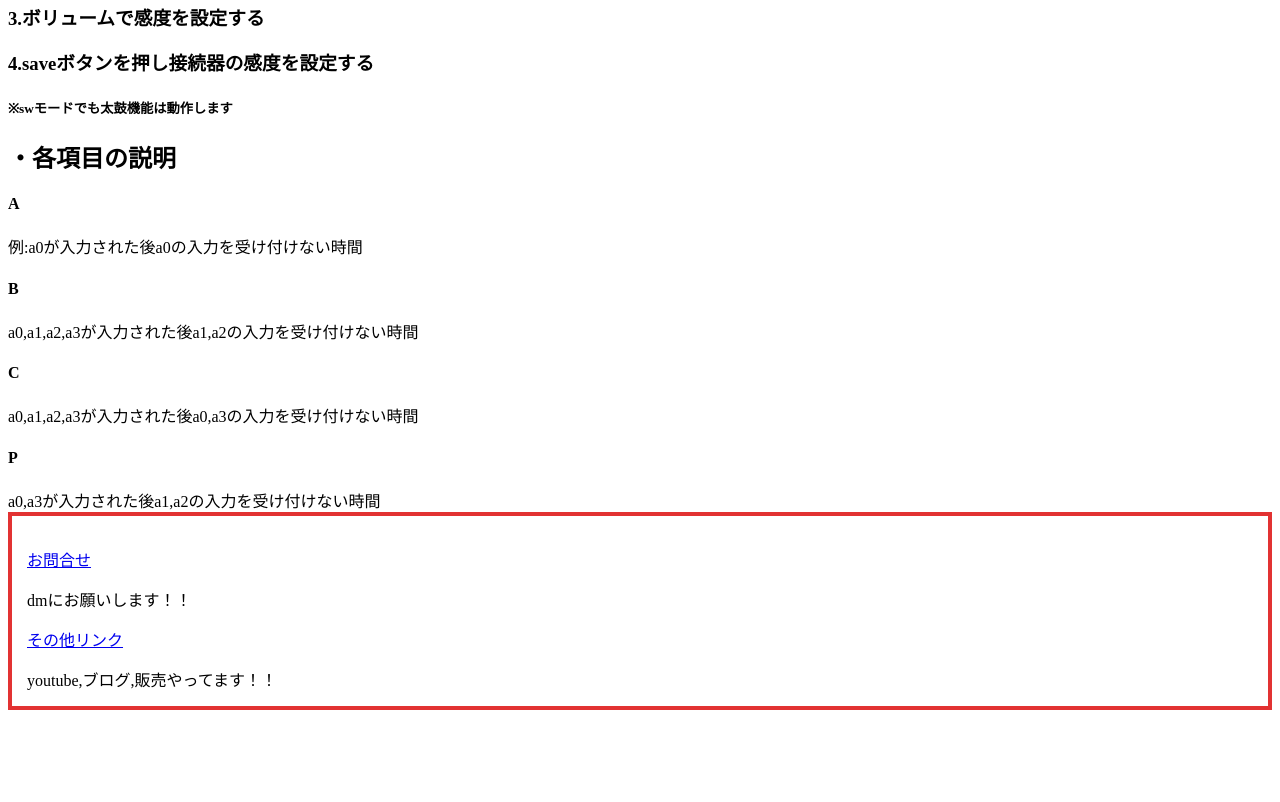
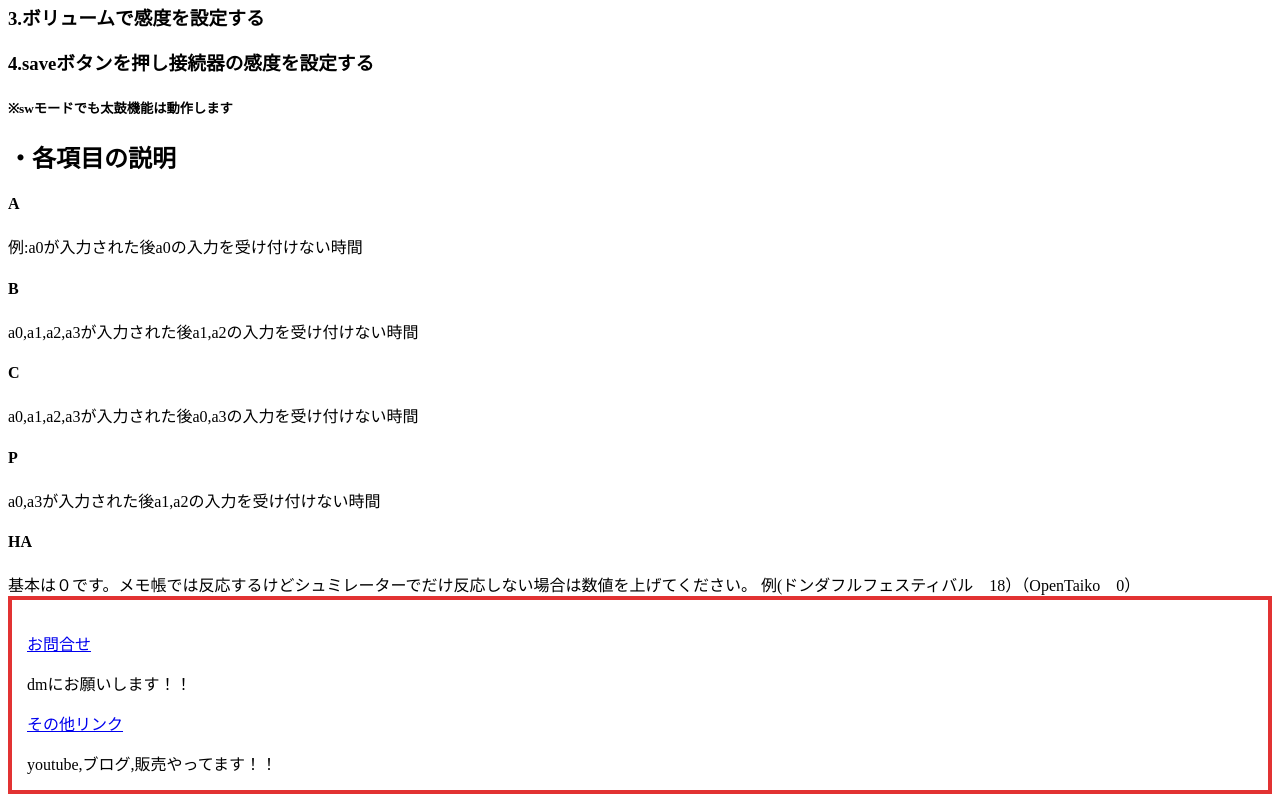
Before and after one commit to kasasiki3/hidtaiko_webapp, a plain HTML site: page docs/ver1.3/index.html in a window 1280 px wide. Shown: the part 563-1365 px from the top of the page. Before the commit the page ends 1281 px from the top, so only its background shows below. Drawn offline with Linux system fonts and the light colour scheme.

Commit message:
Update index.html

```diff
--- a/docs/ver1.3/index.html
+++ b/docs/ver1.3/index.html
@@ -89,6 +89,9 @@
  a0,a1,a2,a3が入力された後a0,a3の入力を受け付けない時間
  <h4>P</h4>
  a0,a3が入力された後a1,a2の入力を受け付けない時間
+　<h4>HA</h4>
+ 基本は０です。メモ帳では反応するけどシュミレーターでだけ反応しない場合は数値を上げてください。
+  例(ドンダフルフェスティバル　18）（OpenTaiko　0）
 
  <div style="border: #e23232 solid 4px; font-size: 100%; padding: 15px;"><p> <a href= "https://x.com/kasashiki" target="_blank" >お問合せ</a></p>
   dmにお願いします！！
```
